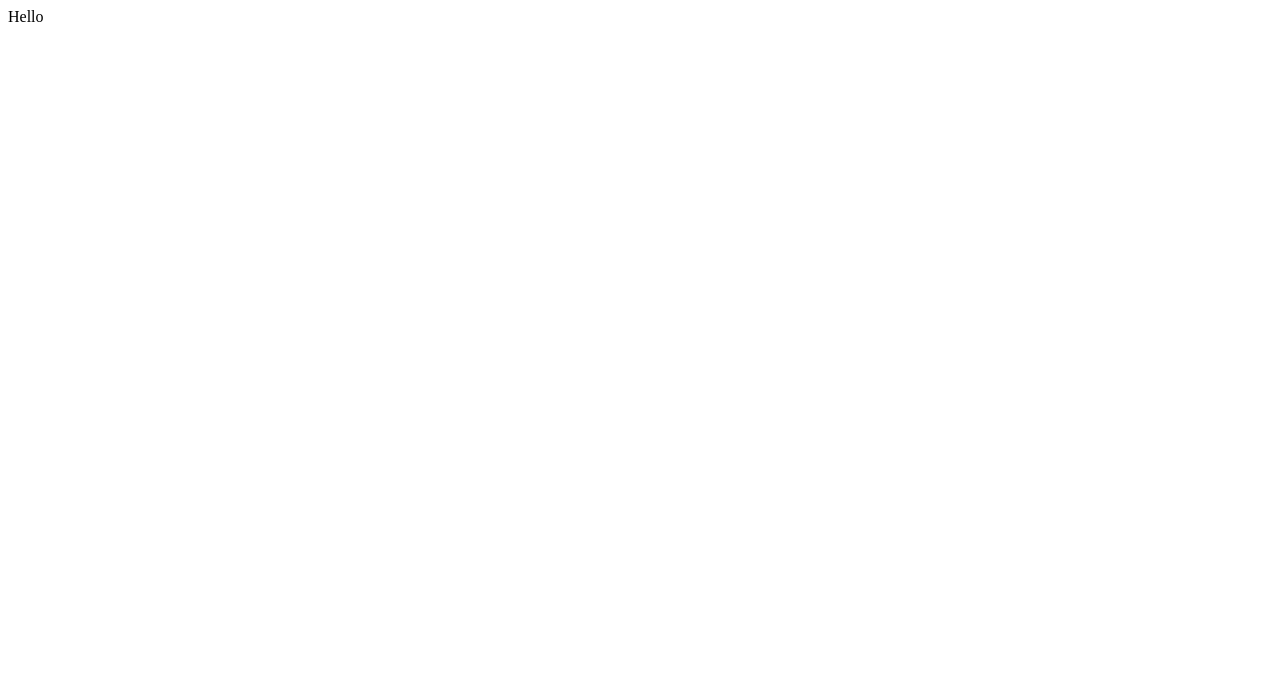
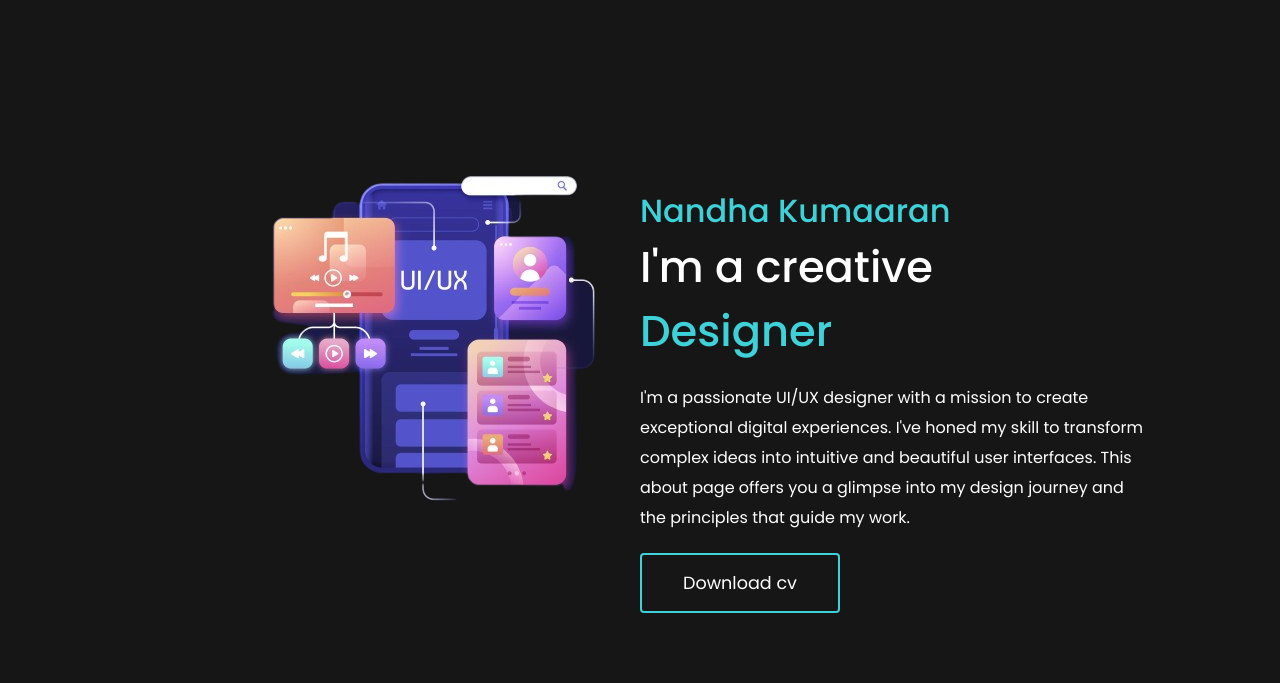
Before and after one commit to Nandhauiuxdesigner/naanMudhalvan-assignment, a plain HTML site: page index.html in a window 1280 px wide. Drawn offline with Linux system fonts and the light colour scheme.

Commit message:
home page created successfully

```diff
--- a/index.html
+++ b/index.html
@@ -4,8 +4,91 @@
     <meta charset="UTF-8">
     <meta name="viewport" content="width=device-width, initial-scale=1.0">
     <title>Document</title>
+    <link rel="preconnect" href="https://fonts.googleapis.com">
+<link rel="preconnect" href="https://fonts.gstatic.com" crossorigin>
+<link href="https://fonts.googleapis.com/css2?family=Poppins:wght@300;400;500&display=swap" rel="stylesheet">
 </head>
+<style>
+    * {
+        padding: 0%;
+        margin: 0%;
+        background-color: #161616;
+        color: white;
+        font-family: 'poppins';
+    }
+    .container {
+        display: flex;
+        flex-direction: row;
+        height: 100vh;
+        width: 100vw;
+        justify-content: center;
+        align-items: center;
+    }
+    .image-container {
+        width: 40%;
+        min-height: 70%;
+    }
+    .content-container {
+        display: flex;
+        flex-direction: column;
+        width: 40%;
+        gap: 20px;
+    }
+    .header-container {
+        display: flex;
+        flex-direction: column;
+    }
+    .name {
+        color: #3ED1D8;
+        font-size: 2rem;
+        font-weight: 500;
+    }
+    .sub-title-above {
+        color: white;
+        font-size: 2.7rem;
+        font-weight: 500;
+    }
+    .sub-title-below {
+        font-size: 2.7rem;
+        font-weight: 500;
+        color: #3ED1D8;
+    }
+    .description {
+        line-height: 30px;
+    }
+    .cv-download-btn {
+        width: 200px;
+        padding: 15px 20px;
+        border: 2px solid #3ED1D8;
+        border-radius: 4px;
+        font-size: 1.1rem;
+    }
+</style>
 <body>
-    Hello
+    <div class="container">
+        <div class="image-container">
+            <img src="image.png">
+        </div>
+        <div class="content-container">
+            <div class="header-container">
+                <div class="name">
+                    Nandha Kumaaran
+                </div>
+                <div class="sub-title-above">
+                    I'm a creative
+                </div>
+                <div class="sub-title-below">
+                    Designer
+                </div>
+            </div>
+
+            <div class="description">
+                I'm a passionate UI/UX designer with a mission to create exceptional digital experiences. I've honed my skill to transform complex ideas into intuitive  and beautiful user interfaces. This about page offers you a glimpse into my design journey and the principles that guide my work.
+            </div>
+            <button class="cv-download-btn">
+                Download cv
+            </button>
+        </div>
+    </div>
 </body>
 </html>
```
Also changed, not shown: image.png (added), style.css (added).
